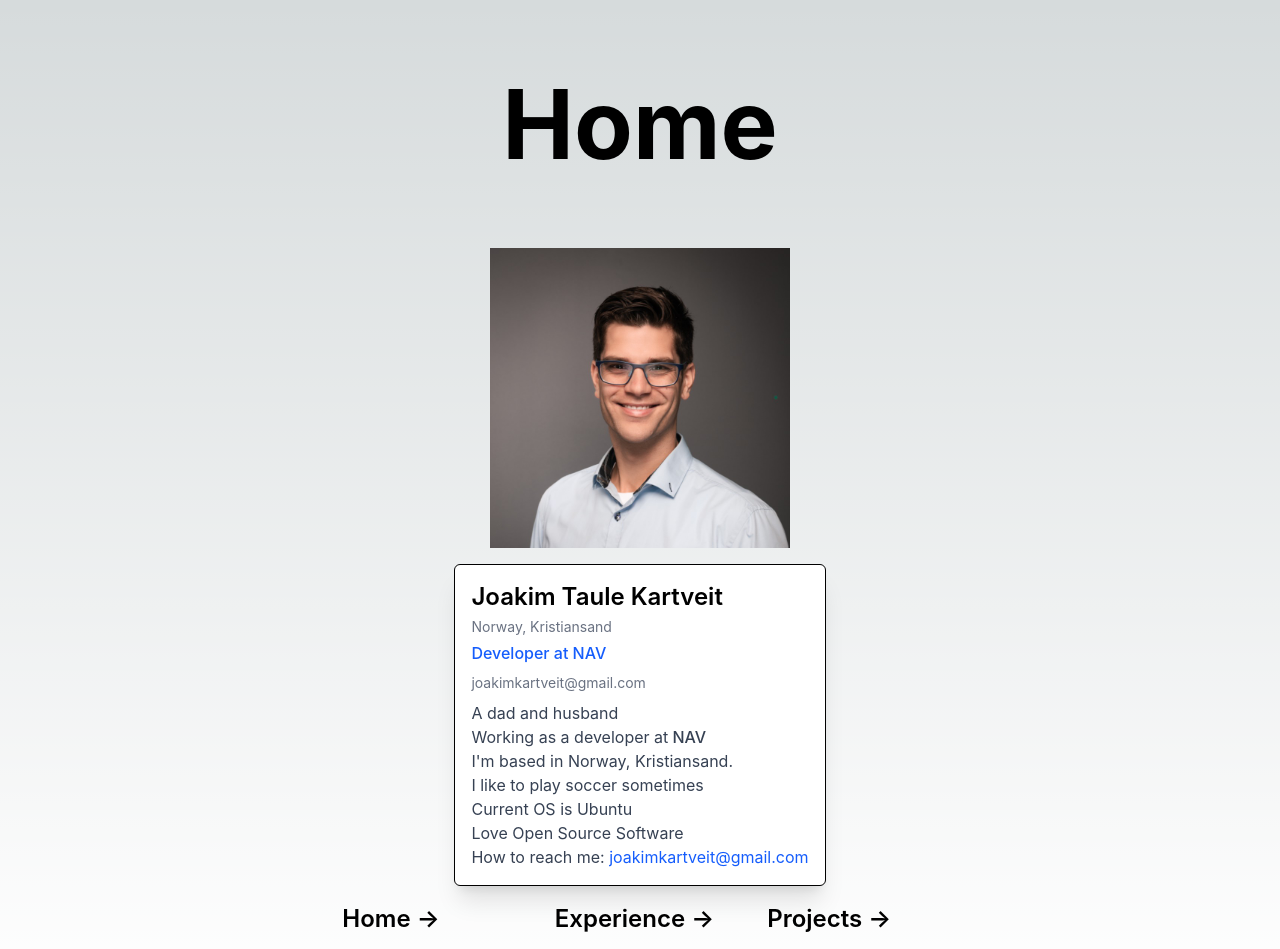
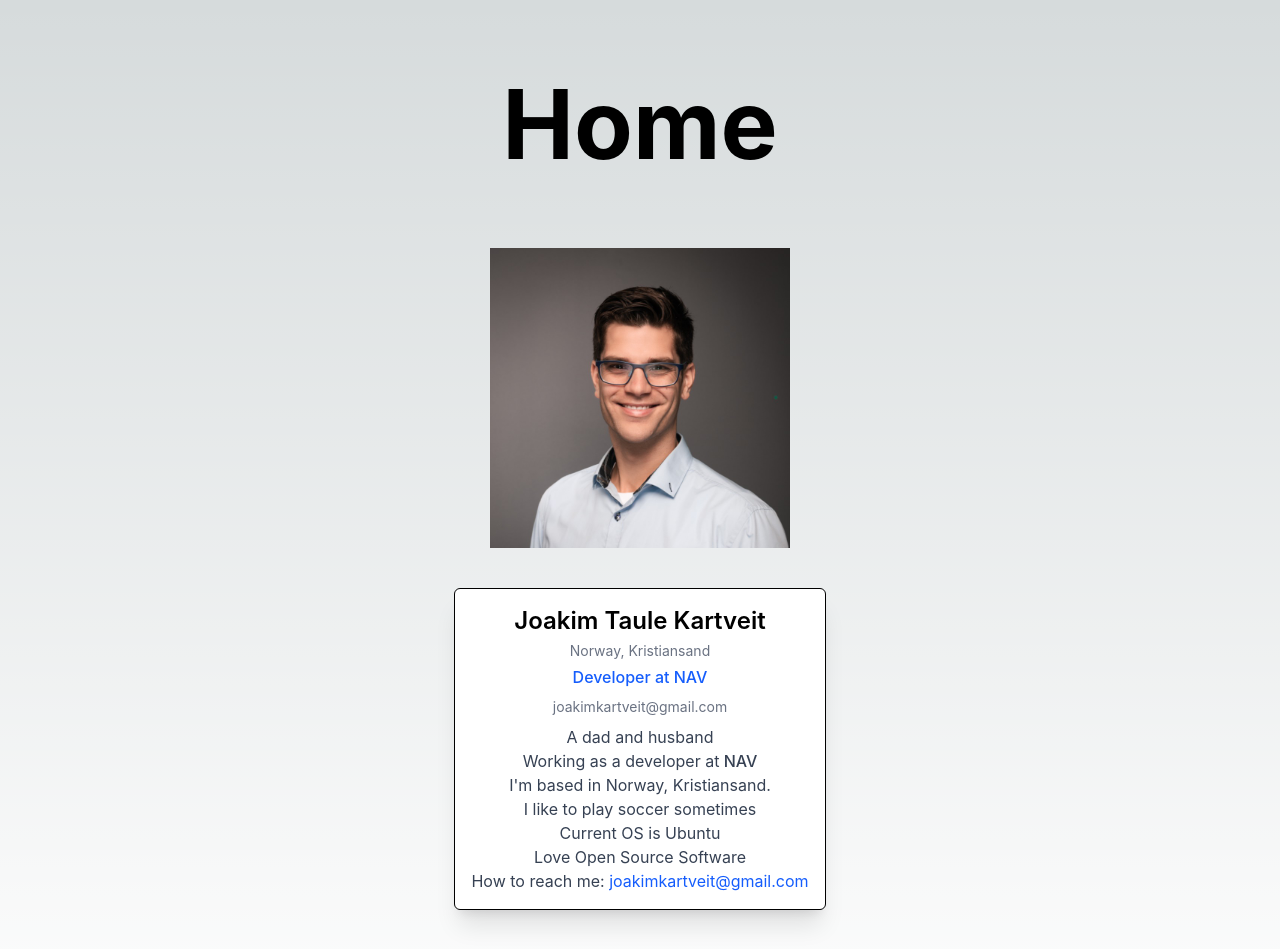
Before and after one commit to MikAoJk/MikAoJk.github.io, a Next.js app: page / in a window 1280 px wide. Shown: the top 949 px of the page. Built offline with nearby package versions, Linux system fonts and the light colour scheme.

Commit message:
Add InfoAboutMeCard component to index page

```diff
--- a/src/pages/index.tsx
+++ b/src/pages/index.tsx
@@ -22,6 +22,7 @@ export default function Home() {
                 />
             </div>
 
+   <div className="text-center mb-8 md:max-w-lg p-6 rounded-lg">
 
             <InfoAboutMeCard
                 name="Joakim Taule Kartveit"
@@ -45,6 +46,7 @@ export default function Home() {
                     </ul>
                 }
             />
+       </div>
 
             <Footer/>
         </main>
```
